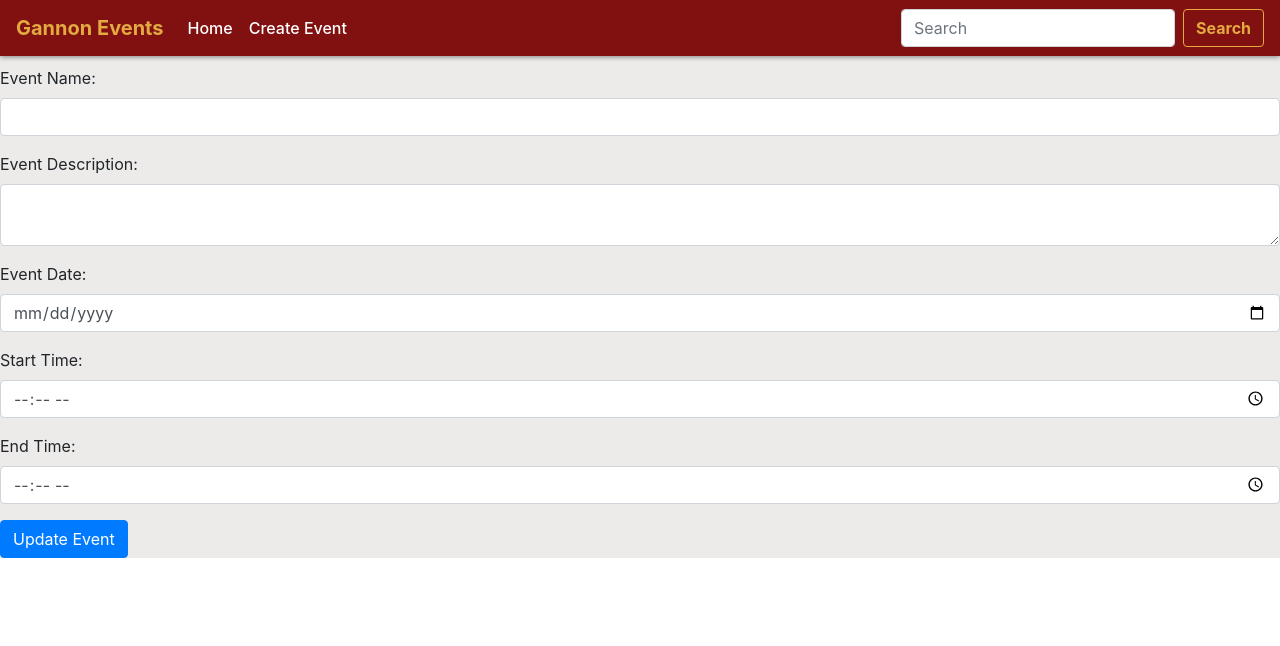
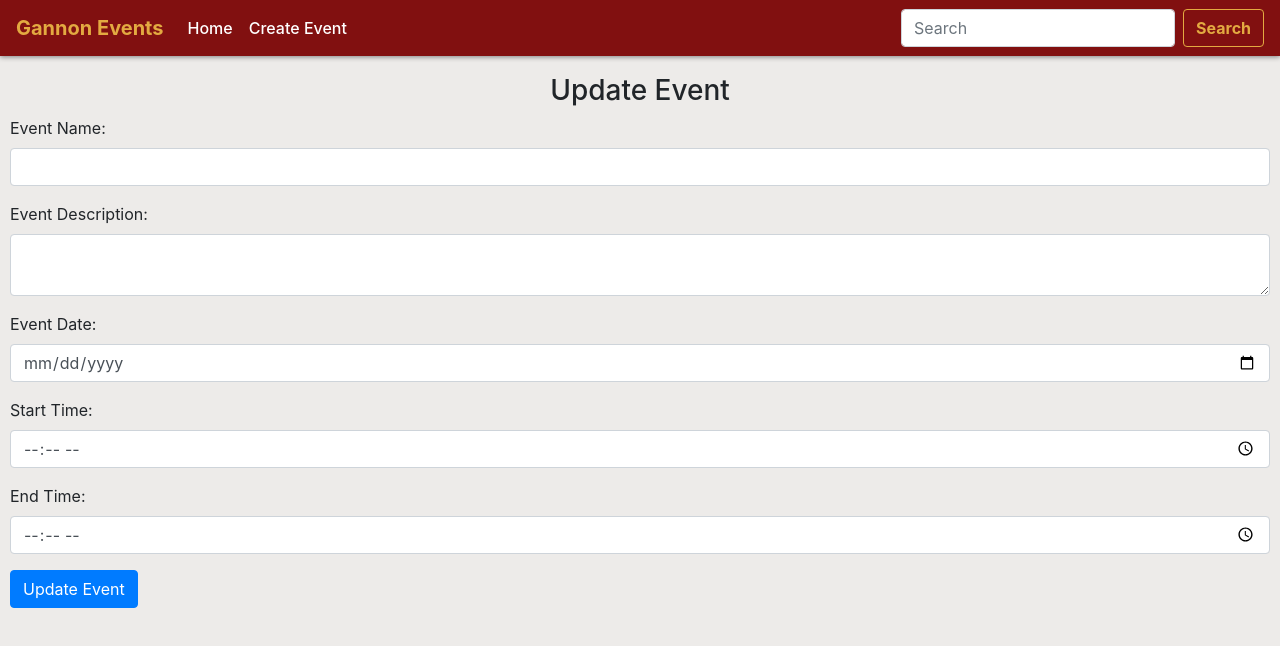
Before and after one commit to bradrut/gannon-events, a React (Create React App) app: page /edit/1 in a window 1280 px wide. Shown: the top 646 px of the page. Built offline with nearby package versions, Linux system fonts and the light colour scheme; no server answers.

Commit message:
Added styling.

```diff
--- a/src/components/edit-event.component.js
+++ b/src/components/edit-event.component.js
@@ -5,13 +5,21 @@ process.argv.forEach(function (val, index, array) {
     console.log(index + ': ' + val);
 });
 
+const styles = {
+    container: {
+        marginTop: '40px',
+        height: window.innerHeight-64,
+        padding: '10px',
+    }
+}
+
 export default class EditEvent extends Component {
 
     constructor(props) {
         super(props);
 
         this.onChangeEventName = this.onChangeEventName.bind(this);
-        this.onChangeEventDescription = this.onChangeEventDescription.bind(this);
+        this.onChangeEventDesc = this.onChangeEventDesc.bind(this);
         this.onChangeEventDate = this.onChangeEventDate.bind(this);
         this.onChangeStartTime = this.onChangeStartTime.bind(this);
         this.onChangeEndTime = this.onChangeEndTime.bind(this);
@@ -52,7 +60,7 @@ export default class EditEvent extends Component {
         });
     }
 
-    onChangeEventDescription(e) {
+    onChangeEventDesc(e) {
         this.setState({
             event_desc: e.target.value
         });
@@ -96,7 +104,7 @@ export default class EditEvent extends Component {
 
     render() {
         return (
-            <div>
+            <div style={styles.container}>
                 <h3 align="center">Update Event</h3>
                 <form onSubmit={this.onSubmit}>
                     <div className="form-group">
@@ -110,6 +118,7 @@ export default class EditEvent extends Component {
                     <div className="form-group">
                         <label>Event Description: </label>
                         <textarea
+                                type="text"
                                 className="form-control"
                                 value={this.state.event_desc}
                                 onChange={this.onChangeEventDesc}
@@ -119,7 +128,7 @@ export default class EditEvent extends Component {
                         <label>Event Date: </label>
                         <input  type="date"
                                 className="form-control"
-                                value={this.state.event_desc}
+                                value={this.state.event_date}
                                 onChange={this.onChangeEventDate}
                                 />
                     </div>
```
